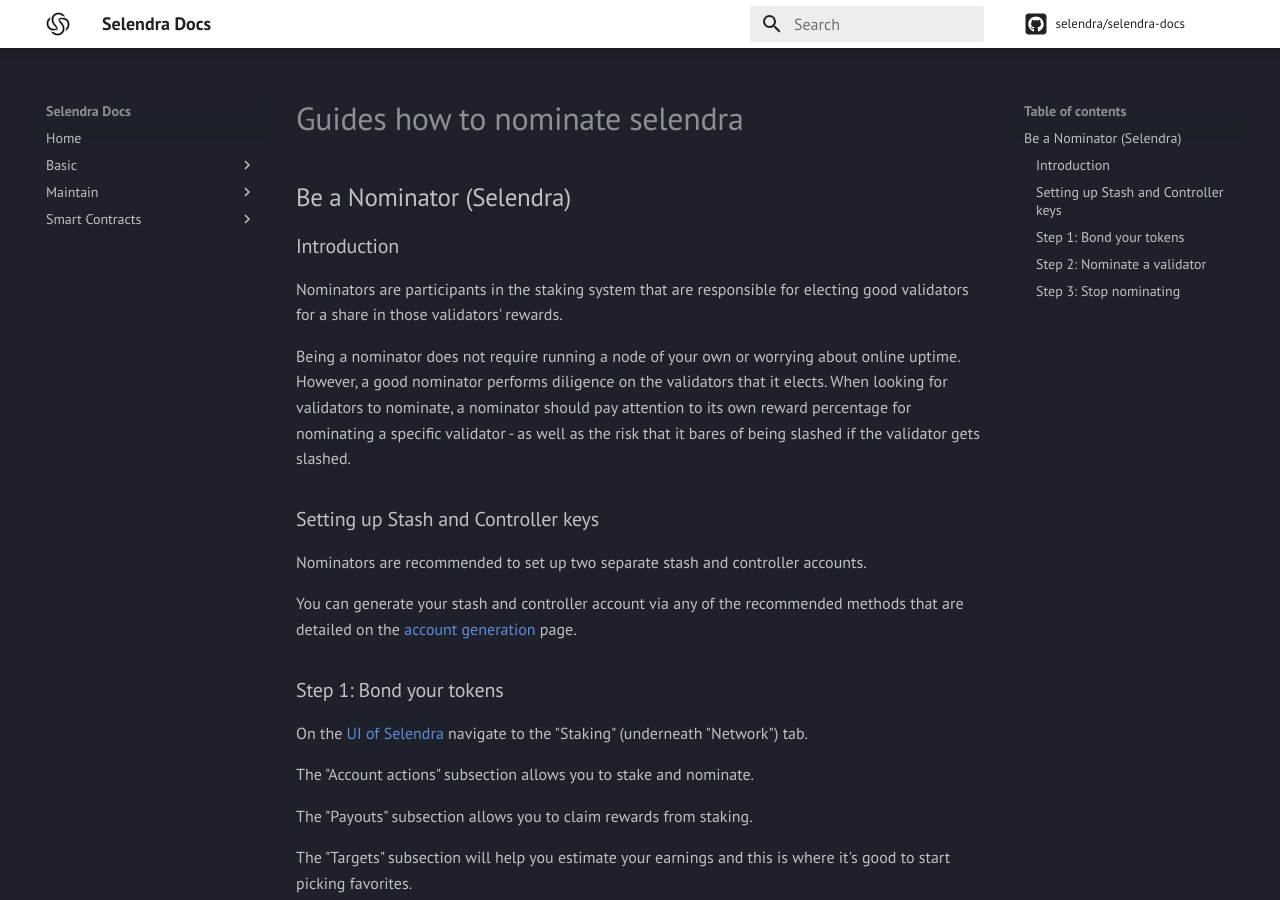
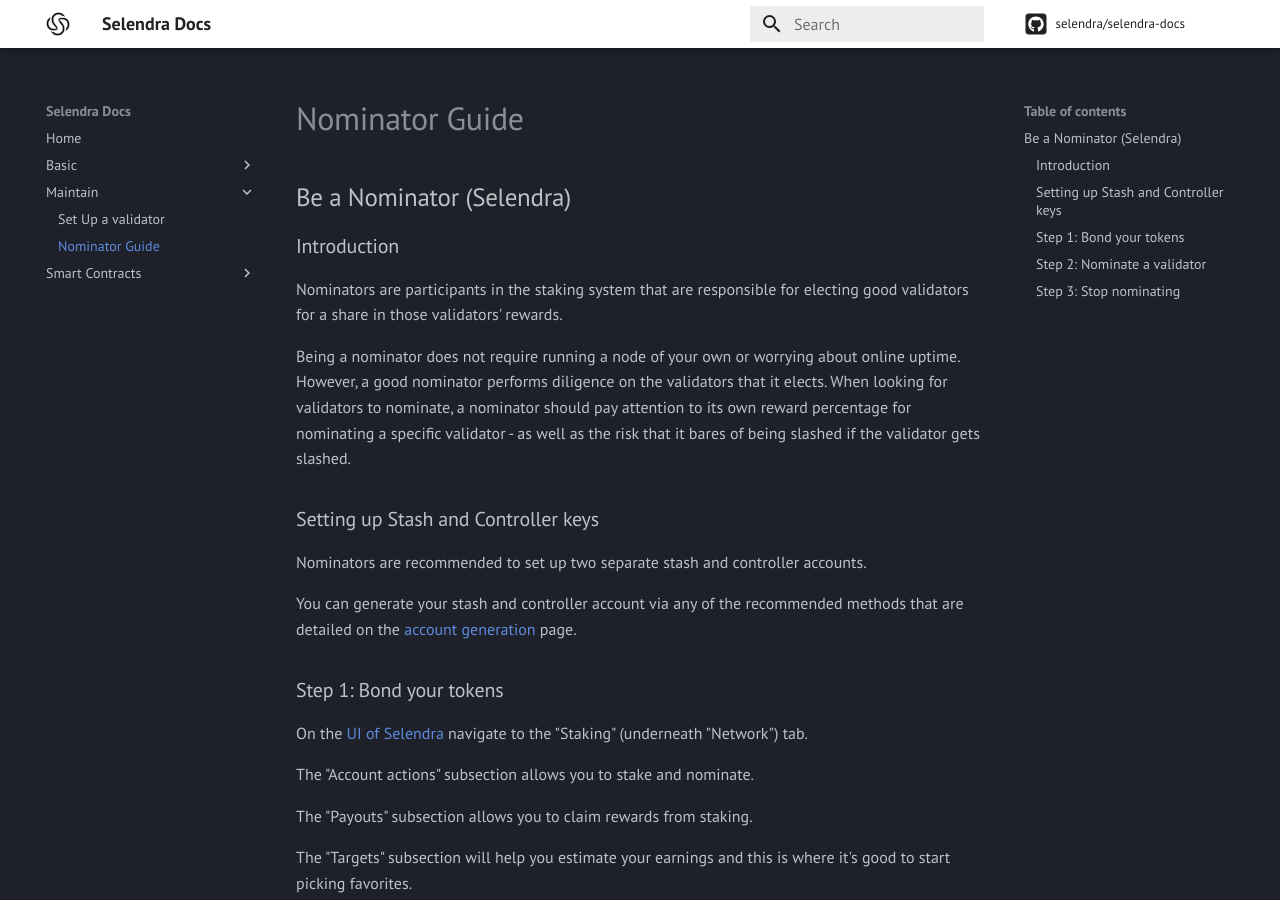
Before and after one commit to SCSW/selendra-docs, an MkDocs documentation site: the page built from docs/Maintain/guides-how-to-nominate-selendra.md, in a window 1280 px wide and 900 px high. Built offline with MkDocs 1.6.1 and Material for MkDocs 9.7.7, drawn with Linux system fonts in a browser that asks for light colours; comment, search, counter and statistics services are not loaded.

Commit message:
add Nominator Guide

```diff
--- a/mkdocs.yml
+++ b/mkdocs.yml
@@ -12,7 +12,7 @@
    - Send SEL: basic/send-sel.md
  - Maintain:
    - Set Up a validator: Maintain/guides-how-to-validate-selendra.md
-   - Set Up a Full Node: Maintain/guides-how-to-validate-selendra.md
+   - Nominator Guide: Maintain/guides-how-to-nominate-selendra.md
  - Smart Contracts:
    - Deploy a WASM Contract: Maintain/guides-how-to-validate-selendra.md
 
```
